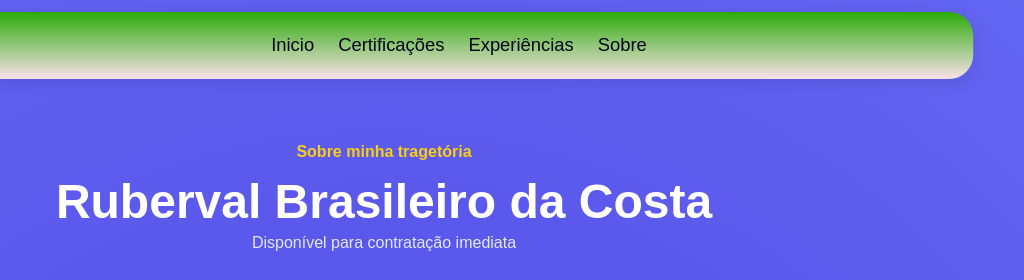
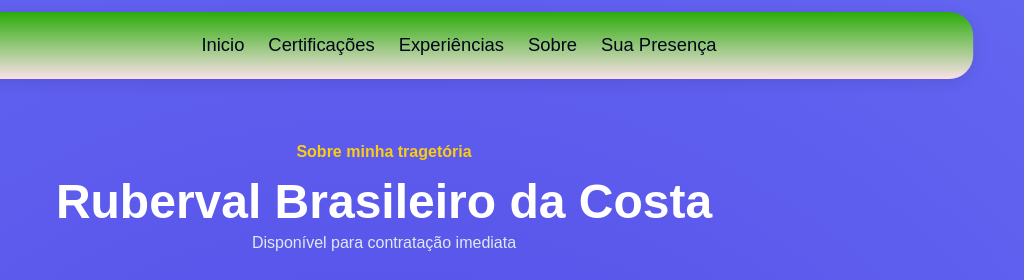
Before and after one commit to rubervalbrasileiro/credenciais, a plain HTML site: page experiencias.html in a window 1280 px wide. Shown: the top 280 px of the page, 256-1280 px from the left. Drawn offline with nearby package versions, Linux system fonts and the light colour scheme.

Commit message:
Atualização das paginas

```diff
--- a/experiencias.html
+++ b/experiencias.html
@@ -57,6 +57,13 @@
                 <a
                 href="sobre.html" class="nav-link">
                 Sobre
+                </a>
+            </li>
+
+            <li class="nav-item">
+                <a
+                href="divulgue.html" class="nav-link">
+                Sua Presença
                 </a>
             </li>
 
@@ -223,7 +230,7 @@
             </li>
 
         </ul>
+        <p>&copy; 2025 BR Software. Todos os direitos reservados.</p>
     </div>
-    <p>&copy; 2025 BR Software. Todos os direitos reservados.</p>
 </footer>
 </body>
```
Also changed, not shown: certificacoes.html (+7 -1 lines), index.html (+8 -1 lines), sobre.html (+1 -1 lines).
